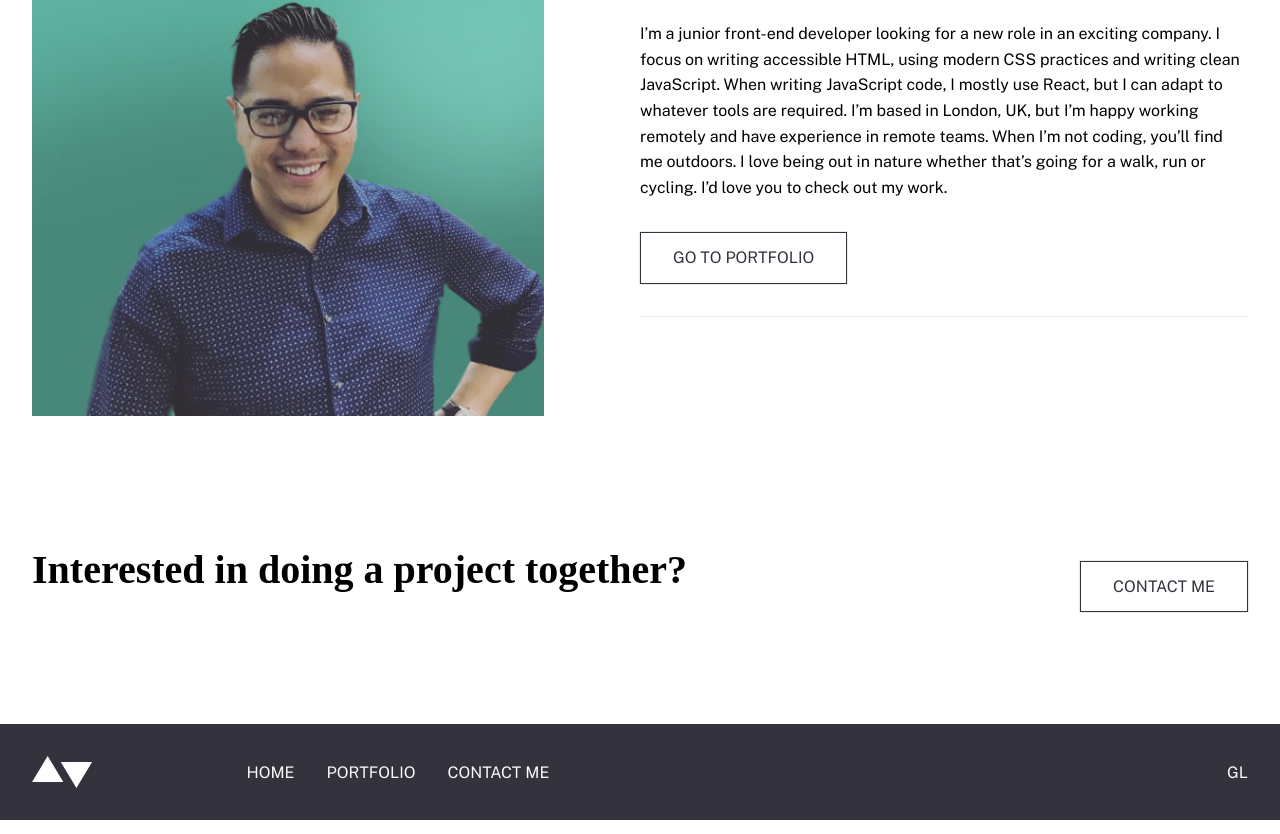
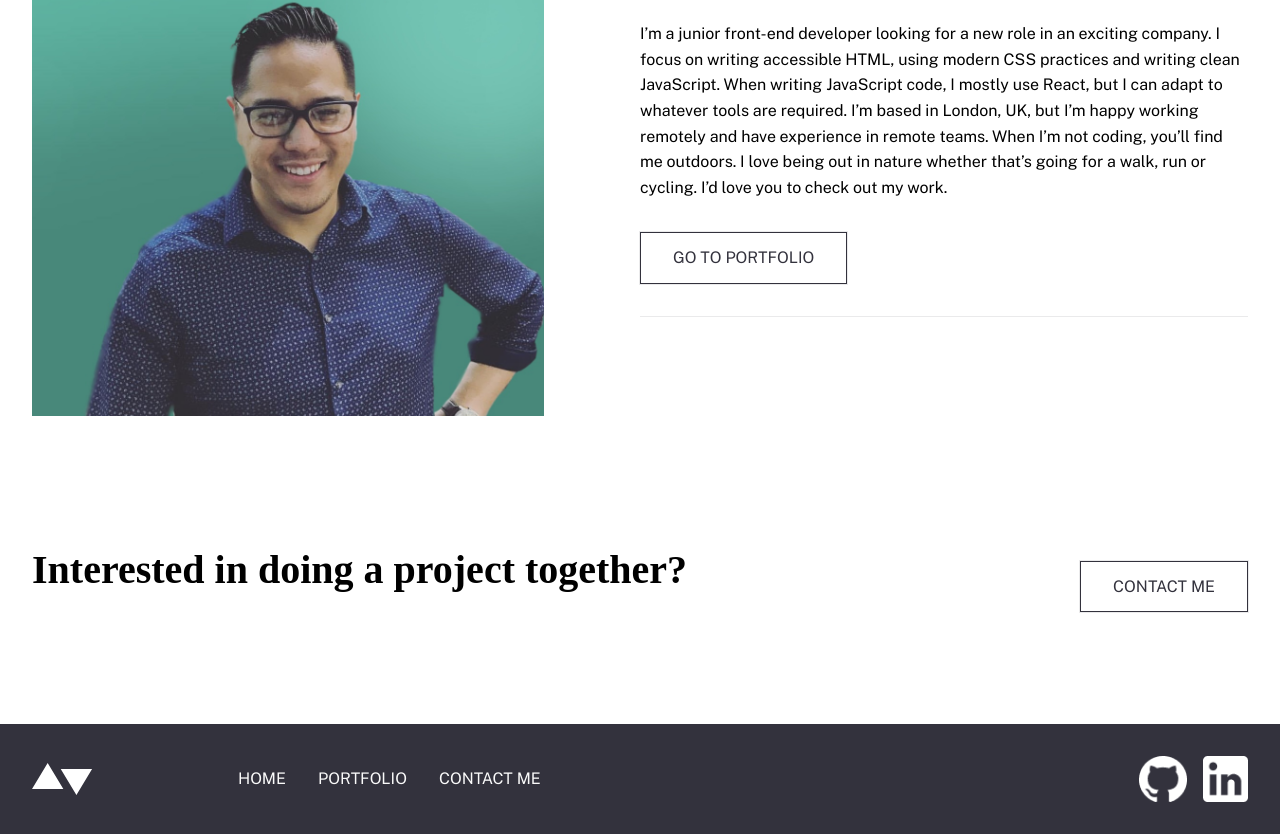
Before and after one commit to erikdcodes/Minimalist-Portfolio, a Next.js app: page / in a window 1280 px wide. Shown: the part 945-1779 px from the top of the page. Built offline with nearby package versions, Linux system fonts and the light colour scheme; a web font is replaced by a local one.

Commit message:
social icons update

```diff
--- a/layouts/DefaultLayout.js
+++ b/layouts/DefaultLayout.js
@@ -51,8 +51,12 @@ const DefaultLayout = ({ children }) => {
           <a href="#">Contact Me</a>
         </div>
         <div className="socials">
-          <a href="https://github.com/erikdcodes">G</a>
-          <a href="https://github.com/erikdcodes">L</a>
+          <a href="https://github.com/erikdcodes">
+            <img src="/icons/github.png" alt="" />
+          </a>
+          <a href="https://github.com/erikdcodes">
+            <img src="/icons/linkedin.png" alt="" />
+          </a>
         </div>
       </footer>
     </Wrapper>
@@ -117,6 +121,11 @@ const Wrapper = styled.div`
     gap: 32px;
   }
 
+  .socials {
+    display: flex;
+    gap: 16px;
+  }
+
   .links a,
   .socials a {
     color: ${colors.veryLightGrey};
```
Also changed, not shown: public/icons/github.png (added), public/icons/linkedin.png (added).
